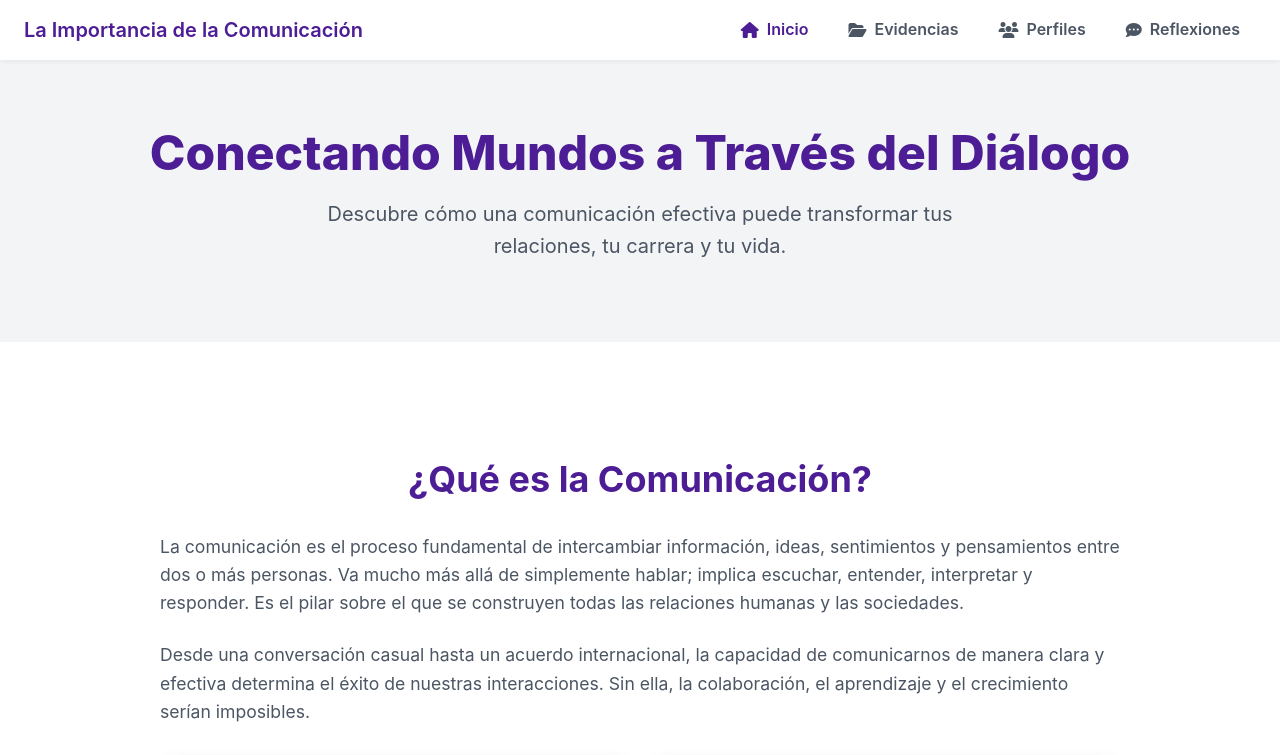
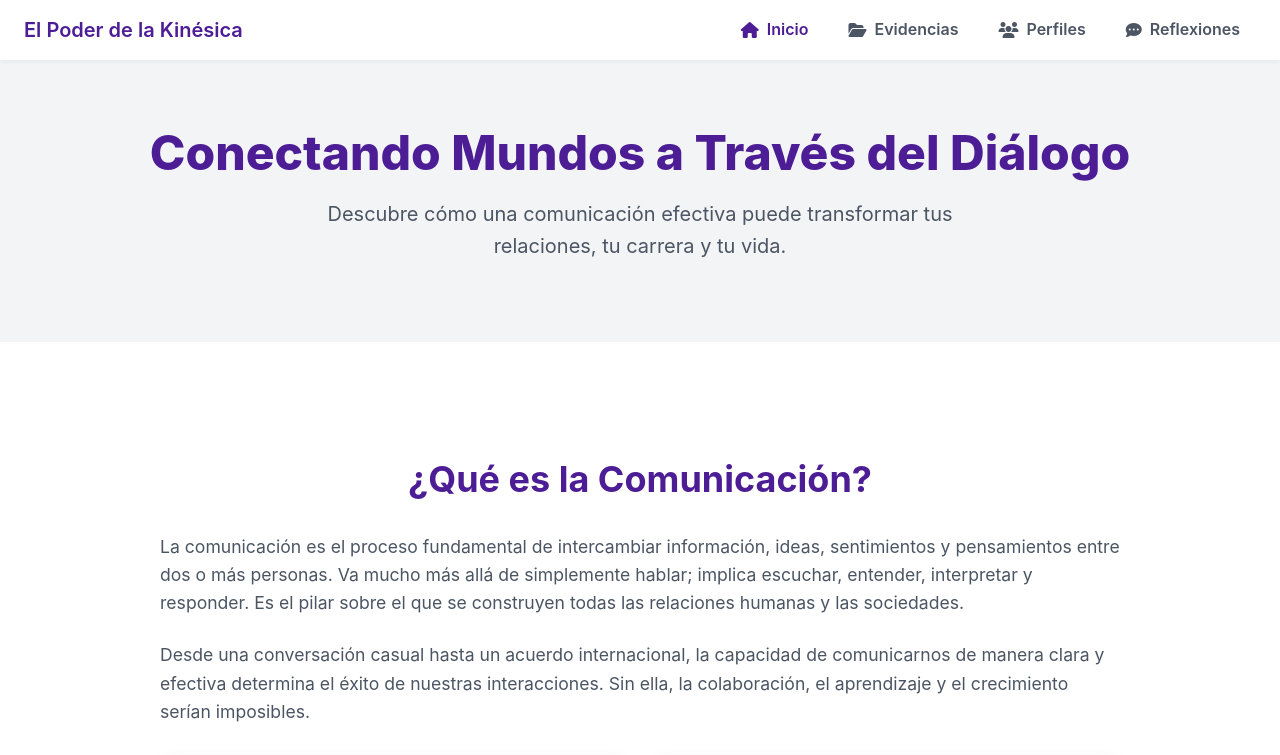
Before and after one commit to juanjosehc/paginacomunicaciones.github.io, a plain HTML site: page index.html in a window 1280 px wide. Shown: the top 755 px of the page. Drawn offline with Linux system fonts and the light colour scheme.

Commit message:
Commit Solucion Inicio

```diff
--- a/index.html
+++ b/index.html
@@ -15,7 +15,7 @@
 <body>
 
     <nav class="navbar" id="navbar">
-        <a href="index.html" class="navbar-brand">La Importancia de la Comunicación</a>
+        <a href="index.html" class="navbar-brand">El Poder de la Kinésica</a>
         <div class="nav-links">
             <a href="index.html" class="navbar-link active">
                 <i class="fas fa-home"></i>
```
